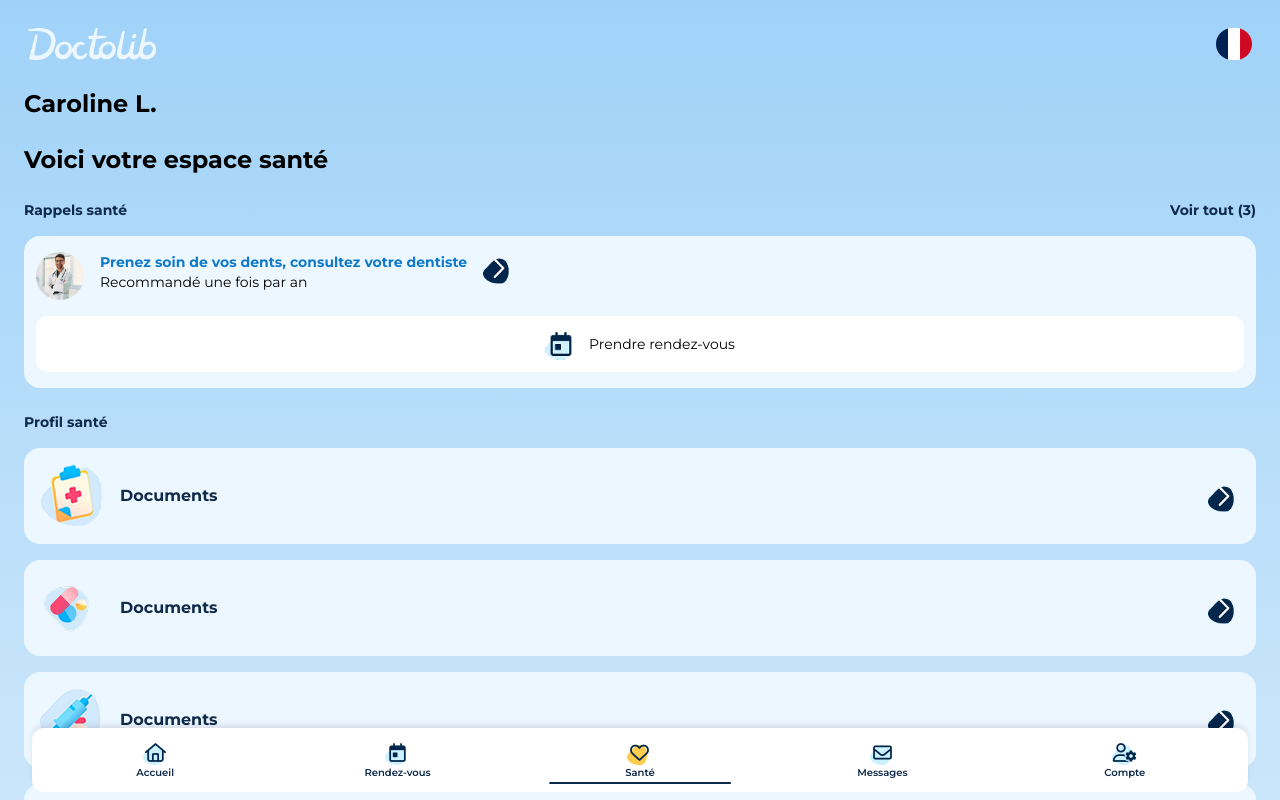
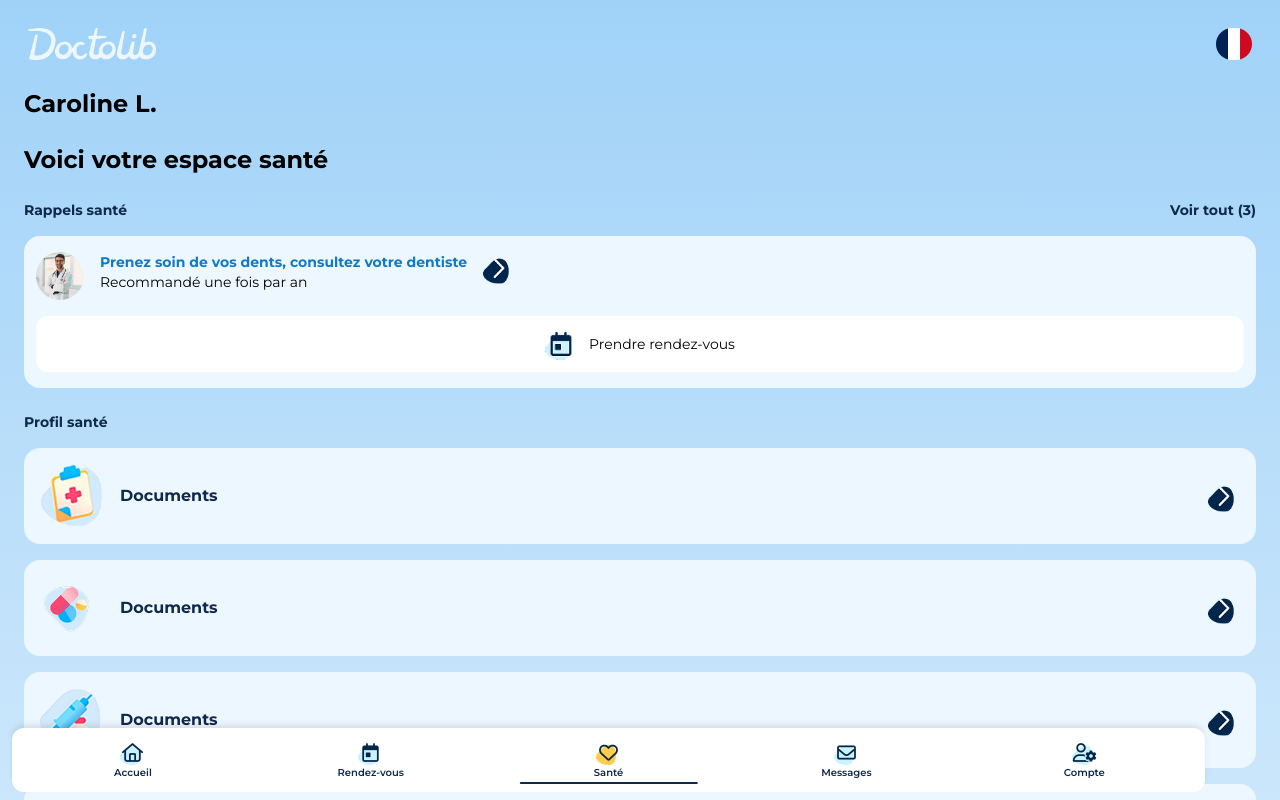
Before and after one commit to Goutte-de-mer/doctolib-hackathon, a Next.js app: page /health in a window 1280 px wide. Shown: the top 800 px of the page. Built offline with nearby package versions, Linux system fonts and the light colour scheme.

Commit message:
navbar positionning

```diff
--- a/src/components/HealthReminder.tsx
+++ b/src/components/HealthReminder.tsx
@@ -12,9 +12,9 @@
           src={image}
         />
 
-        <div className=" flex flex-col">
-          <p className=" text-brand font-bold text-sm">{title}</p>
-          <p className=" text-sm">{description}</p>
+        <div className="flex flex-col">
+          <p className="text-brand font-bold text-sm">{title}</p>
+          <p className="text-sm">{description}</p>
         </div>
 
         <Image
--- a/src/components/layout/Navbar.tsx
+++ b/src/components/layout/Navbar.tsx
@@ -6,7 +6,7 @@
 const Navbar = () => {
   const pathname = usePathname();
   return (
-    <nav className="bg-white py-3 px-0.5 rounded-xl grid grid-cols-5 fixed bottom-2 shadow-[0_-4px_6px_-1px_rgba(0,0,0,0.1)] left-1/2 -translate-x-1/2 w-[95%]">
+    <nav className="bg-white py-3 px-0.5 rounded-xl grid grid-cols-5 sticky bottom-2 shadow-[0_-4px_6px_-1px_rgba(0,0,0,0.1)] w-[95%]">
       <Link
         href={"/"}
         className={`flex flex-col items-center relative ${
--- a/src/style/globals.css
+++ b/src/style/globals.css
@@ -18,9 +18,9 @@
   @apply font-montserrat bg-[linear-gradient(to_bottom,_#a0d2f8,_#e7f4fd)] p-3 min-h-dvh;
 }
 
-main {
+/* main {
   @apply pb-24;
-}
+} */
 
 .big-title {
   @apply text-2xl font-bold text-black;
```
